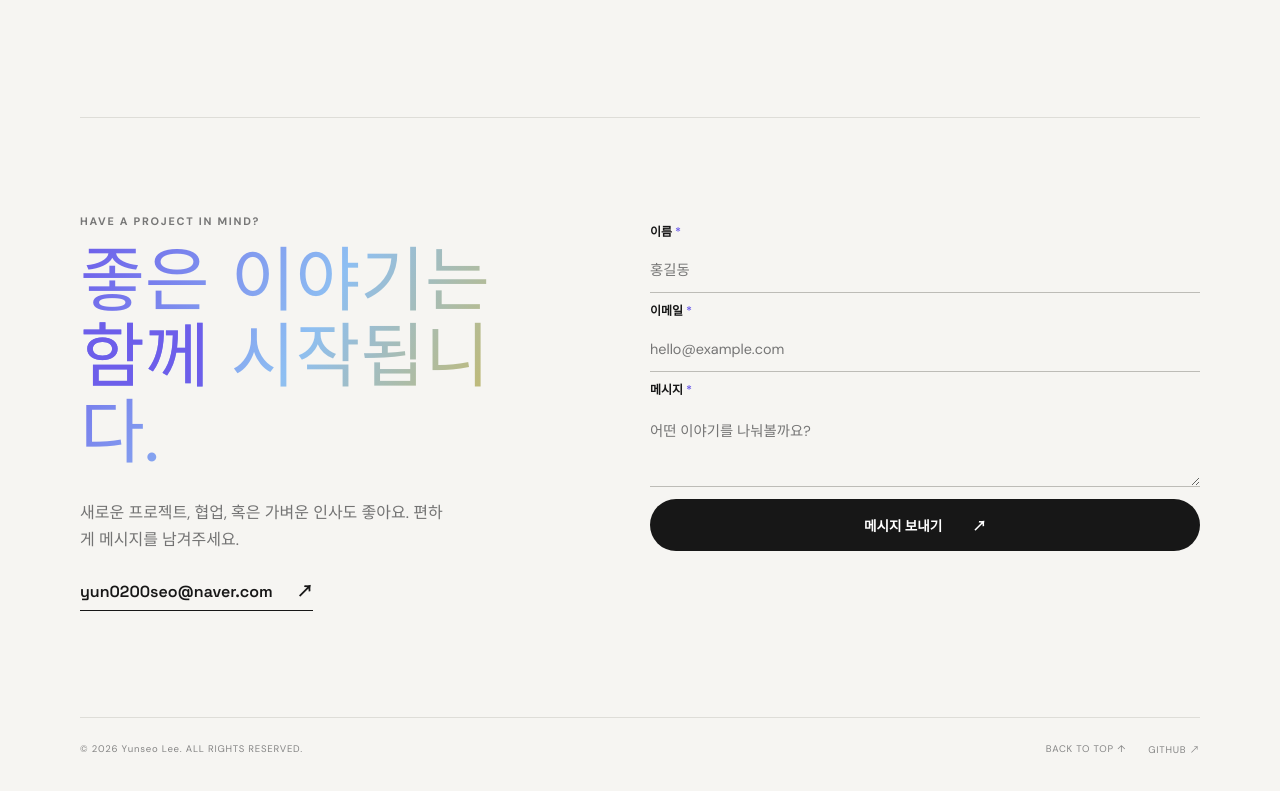
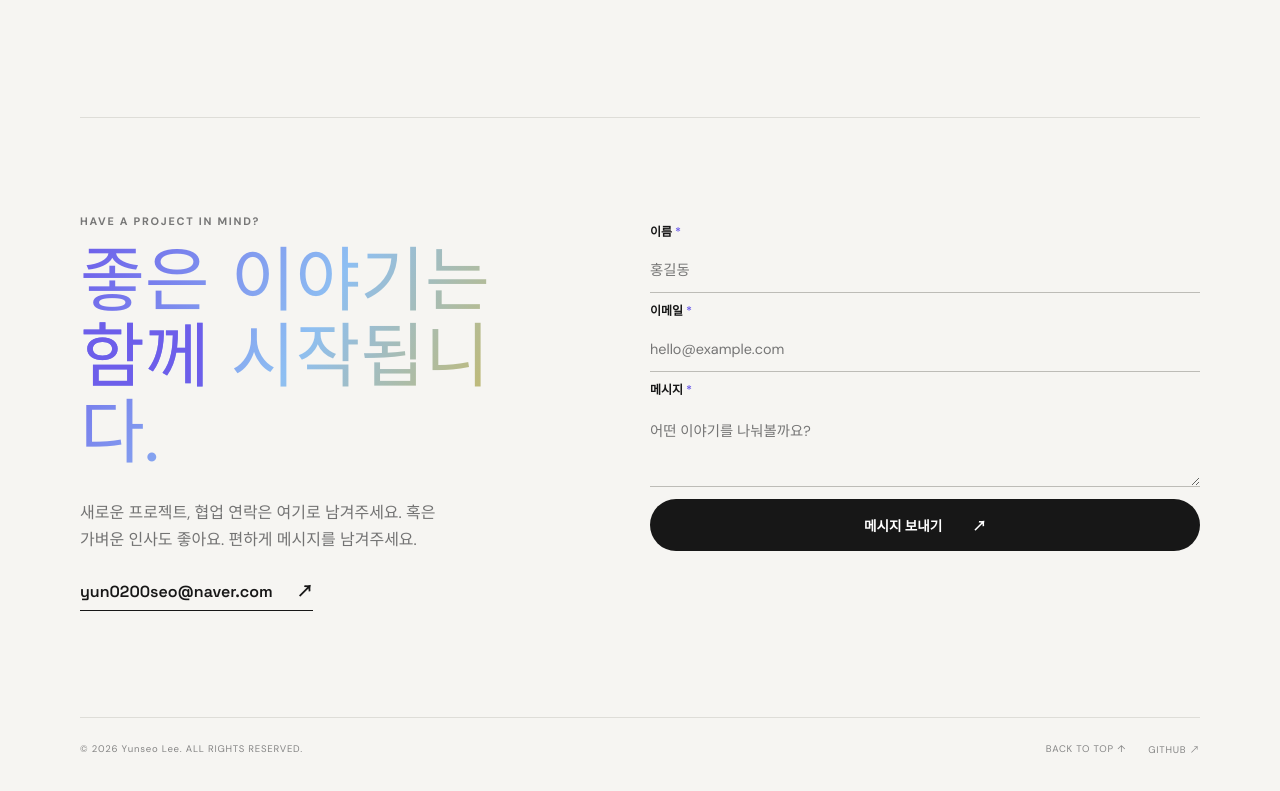
Before and after one commit to yunseoGitClass/ysportfolio-class, a plain HTML site: page index.html in a window 1280 px wide. Shown: the part 1699-2490 px from the top of the page. Drawn offline with Linux system fonts and the light colour scheme.

Commit message:
연락처 안내 문구 수정

```diff
--- a/index.html
+++ b/index.html
@@ -107,7 +107,7 @@
       <div class="contact-copy">
         <p class="eyebrow">HAVE A PROJECT IN MIND?</p>
         <h2>좋은 이야기는<br><em>함께</em> 시작됩니다.</h2>
-        <p>새로운 프로젝트, 협업, 혹은 가벼운 인사도 좋아요. 편하게 메시지를 남겨주세요.</p>
+        <p>새로운 프로젝트, 협업 연락은 여기로 남겨주세요. 혹은 가벼운 인사도 좋아요. 편하게 메시지를 남겨주세요.</p>
         <a class="email-link" href="mailto:yun0200seo@naver.com">yun0200seo@naver.com <span>↗</span></a>
       </div>
       <form class="contact-form" id="contact-form">
```
